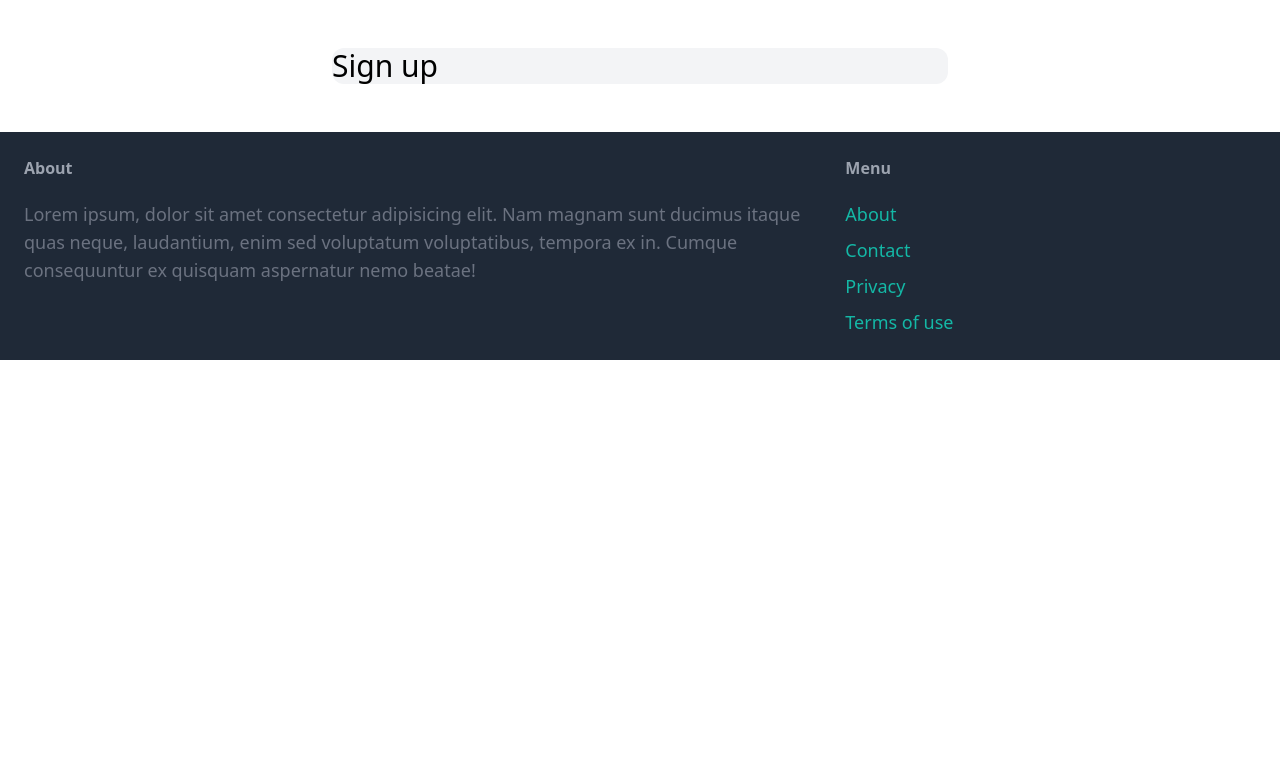
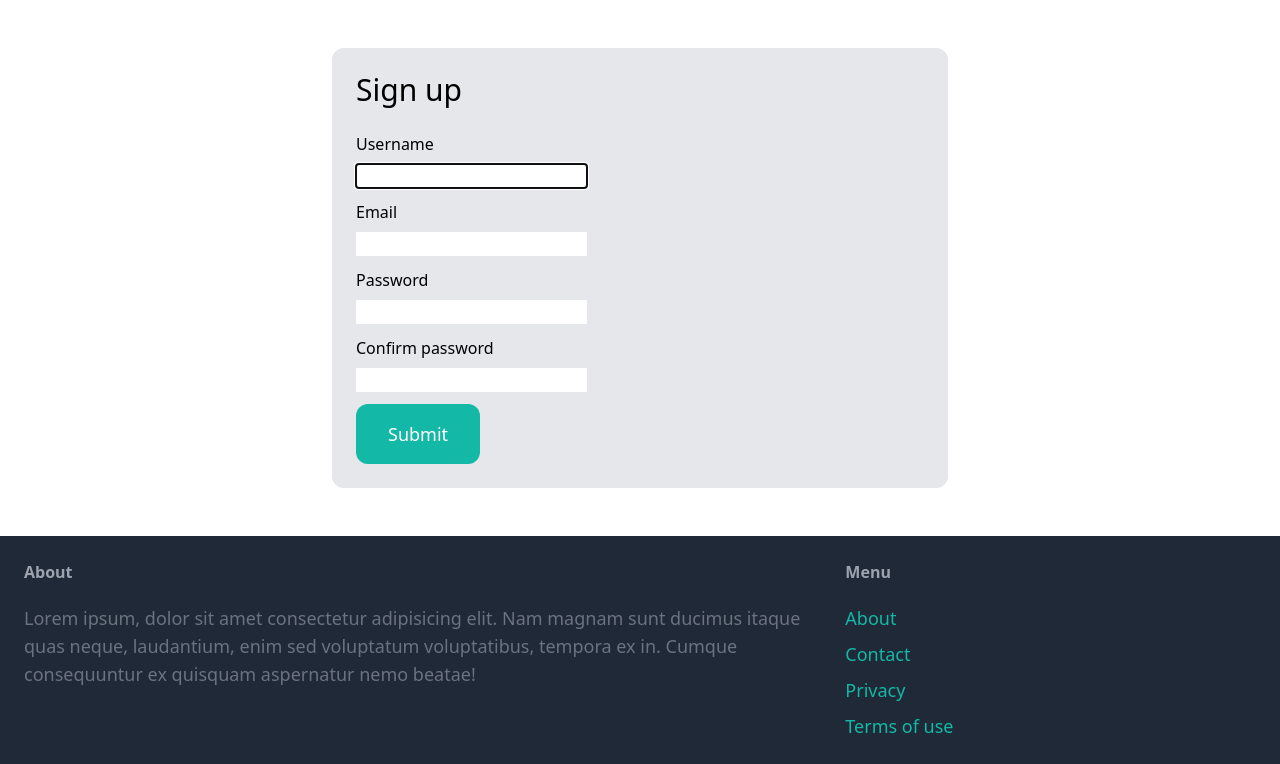
Before and after one commit to cdavidstefan/djangoMarketplace, a Django app: page /signup/ in a window 1280 px wide. Shown: the part 77-841 px from the top of the page. Before the commit the page ends 437 px from the top, so only its background shows below. Run offline with Django 5.2, Linux system fonts and the light colour scheme; some libraries are stand-ins or nearby versions.

Commit message:
signupform

```diff
--- a/Marketplace/core/templates/core/signup.html
+++ b/Marketplace/core/templates/core/signup.html
@@ -3,7 +3,41 @@
 {% block title %}Sign up{% endblock %}
 
 {% block content %}
-<div class="w-1/2 my-6 mx-auto bg-gray-100 rounded-xl">
+<div class="w-1/2 my-6 mx-auto p-6 bg-gray-200 rounded-xl">
     <h1 class="mb-6 text-3xl">Sign up</h1>
+
+    <form method="post" action=".">
+        {% csrf_token %}
+
+        <div class="mb-3">
+            <label class="inline-block mb-2">Username</label><br>
+            {{ form.username }}
+        </div>
+
+        <div class="mb-3">
+            <label class="inline-block mb-2">Email</label><br>
+            {{ form.email }}
+        </div>
+
+        <div class="mb-3">
+            <label class="inline-block mb-2">Password</label><br>
+            {{ form.password1 }}
+        </div>
+
+        <div class="mb-3">
+            <label class="inline-block mb-2">Confirm password</label><br>
+            {{ form.password2 }}
+        </div>
+
+        {% if form.errors or form.non_field_errors %}
+            <div class="mb-3 p-6 bg-red-100 rounded-xl">
+                {% for field in form %}
+                    {{ field.errors }}
+                {% endfor %}
+                    {{ form.non_field_errors }}
+            </div>
+        {% endif %}
+
+        <button class="py-4 px-8 text-lg bg-teal-500 rounded-xl text-white hover:bg-teal-700">Submit</button>
 </div>
 {% endblock %}
```
